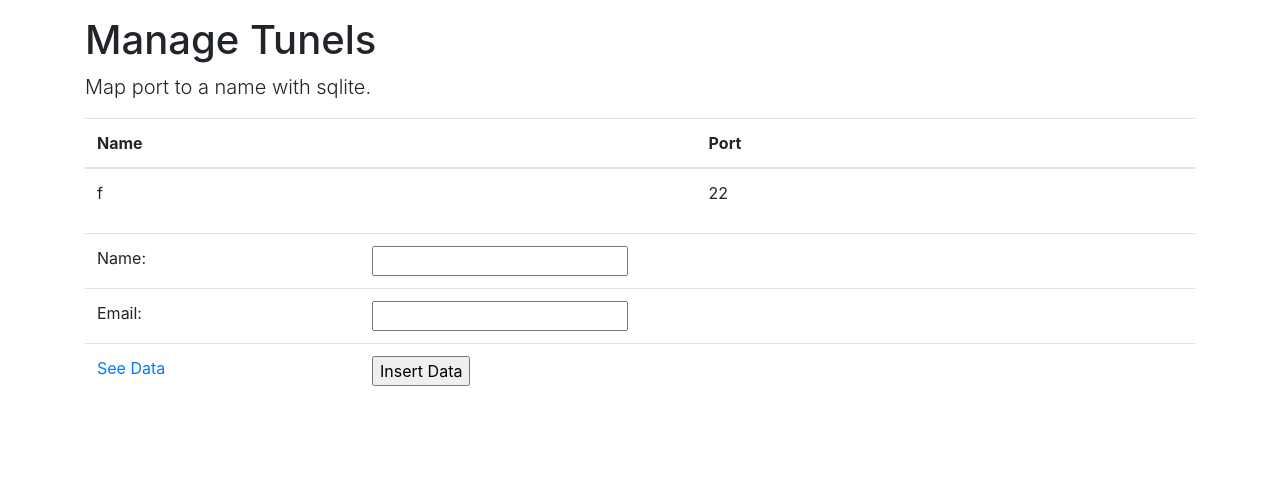
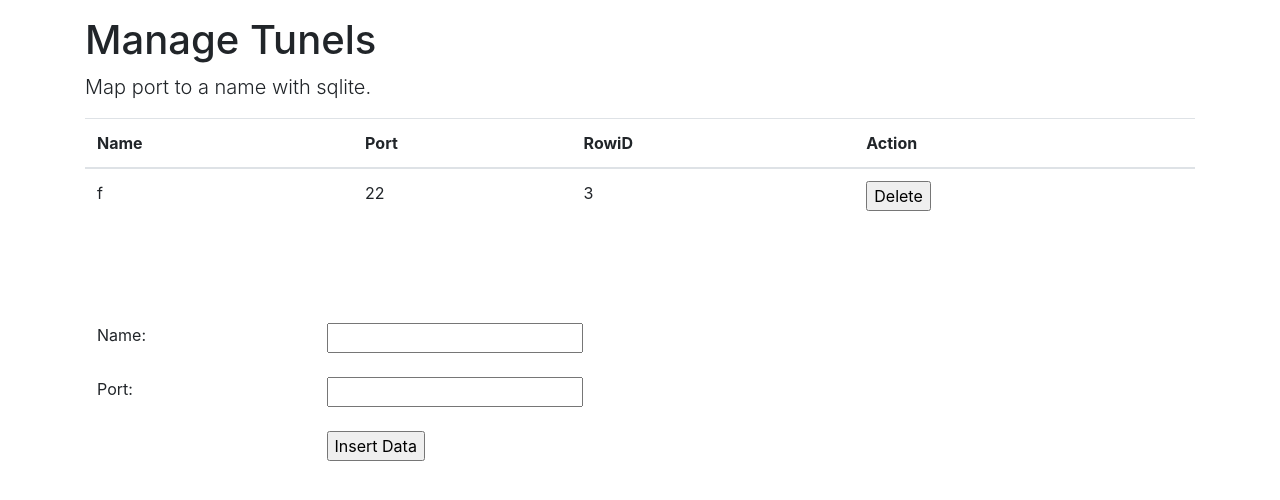
Before and after one commit to aink99/ssh-gateway, a PHP site: page /manage.php in a window 1280 px wide. Shown: the part 56-556 px from the top of the page. Run offline with PHP 8.4, Linux system fonts and the light colour scheme; data comes from the database, SQL or seed files in the repository; both versions use the stored data as it was after the commit; data that the repository does not hold is empty.

Commit message:
Added delete post

```diff
--- a/www/manage.php
+++ b/www/manage.php
@@ -33,6 +33,27 @@
   //              VALUES ("tomcat2", 9923)');
 //            $db->exec('COMMIT');
 
+//Delete post
+$message = "";
+if( isset($_POST['delete_data']) ){
+ // Includs database connection
+ include "db_connect.php";
+
+ // Gets the data from post
+ $id = $_GET['id']; // rowid from url
+// $id = 2;
+ // Makes query with post data
+$query = "DELETE FROM tunnels WHERE rowid=$id";
+
+ // Executes the query
+ // If data inserted then set success message otherwise set error message
+ if( $db->exec($query) ){
+   $message = "Data deleted successfully.";
+   //echo "<meta http-equiv='refresh' content='0'>";
+ }else{
+   $message = "Sorry, Data is not Deleted.";
+ }
+}
 
             $query = 'SELECT  * FROM "tunnels"';
 
@@ -46,10 +67,13 @@
 
             echo "
              <table class=table >
+             <form action='manage.php' method='post'>
                <thead>
                  <tr>
                  <th scope='col'>Name</th>
                  <th scope='col'>Port</th>
+                 <th scope='col'>RowiD</th>
+                 <th scope='col'>Action</th>
                  </tr>
                 </thead>
                  <tbody>
@@ -61,7 +85,11 @@
                   echo "
                   <tr>
                    <td> $row[name] </td>
-                    <td> $row[port] </td>
+                   <td> $row[port] </td>
+                   <td> $row[id] </td>
+                  <td><input name='delete_data' type='submit' value='Delete'></td>
+
+
                      </tr>
                    ";
                   }
@@ -69,6 +97,31 @@
                   </tbody>
                  </table>
                  ';
+
+
+
+// Insert post
+                 $message = "";
+                 if( isset($_POST['submit_data']) ){
+                 	// Includs database connection
+                 	include "db_connect.php";
+
+                 	// Gets the data from post
+                 	$name = $_POST['name'];
+                 	$port = $_POST['port'];
+
+                 	// Makes query with post data
+                 	$query = "INSERT INTO tunnels (name, port) VALUES ('$name', '$port')";
+
+                 	// Executes the query
+                 	// If data inserted then set success message otherwise set error message
+                 	if( $db->exec($query) ){
+                 		$message = "Data inserted successfully.";
+                    echo "<meta http-equiv='refresh' content='0'>";
+                 	}else{
+                 		$message = "Sorry, Data is not inserted.";
+                 	}
+                 }
 
              ?>
       </div>
@@ -78,19 +131,22 @@
 
       		<!-- showing the message here-->
       		<div><?php echo $message;?></div>
+           <br>
+           <br>
+           <br>
 
-      		<table class=table>
-      			<form action="insert.php" method="post">
+      		<table class="table table-borderless">
+      			<form action="manage.php" method="post">
       			<tr>
       				<td>Name:</td>
       				<td><input name="name" type="text"></td>
       			</tr>
       			<tr>
-      				<td>Email:</td>
+      				<td>Port:</td>
       				<td><input name="port" type="text"></td>
       			</tr>
       			<tr>
-      				<td><a href="list.php">See Data</a></td>
+      				<td><a></a></td>
       				<td><input name="submit_data" type="submit" value="Insert Data"></td>
       			</tr>
       			</form>
```
Also changed, not shown: www/db/manage.sqlite.
